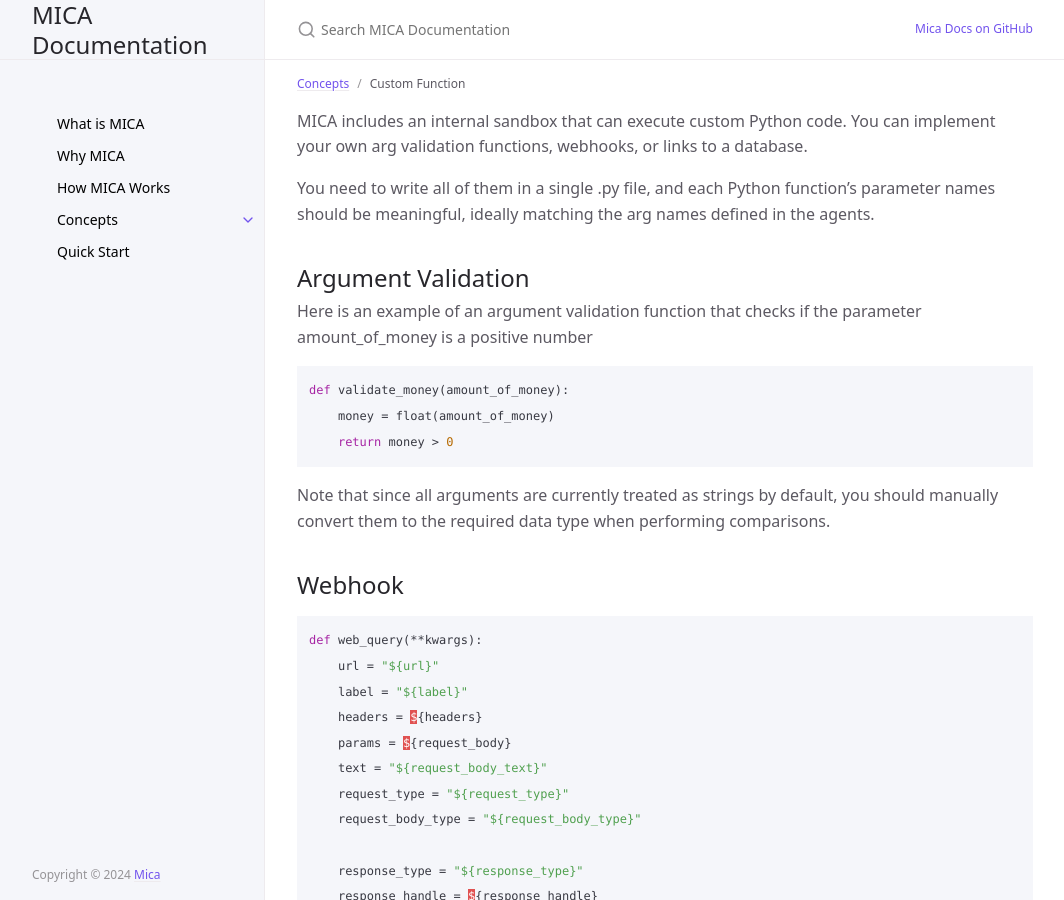
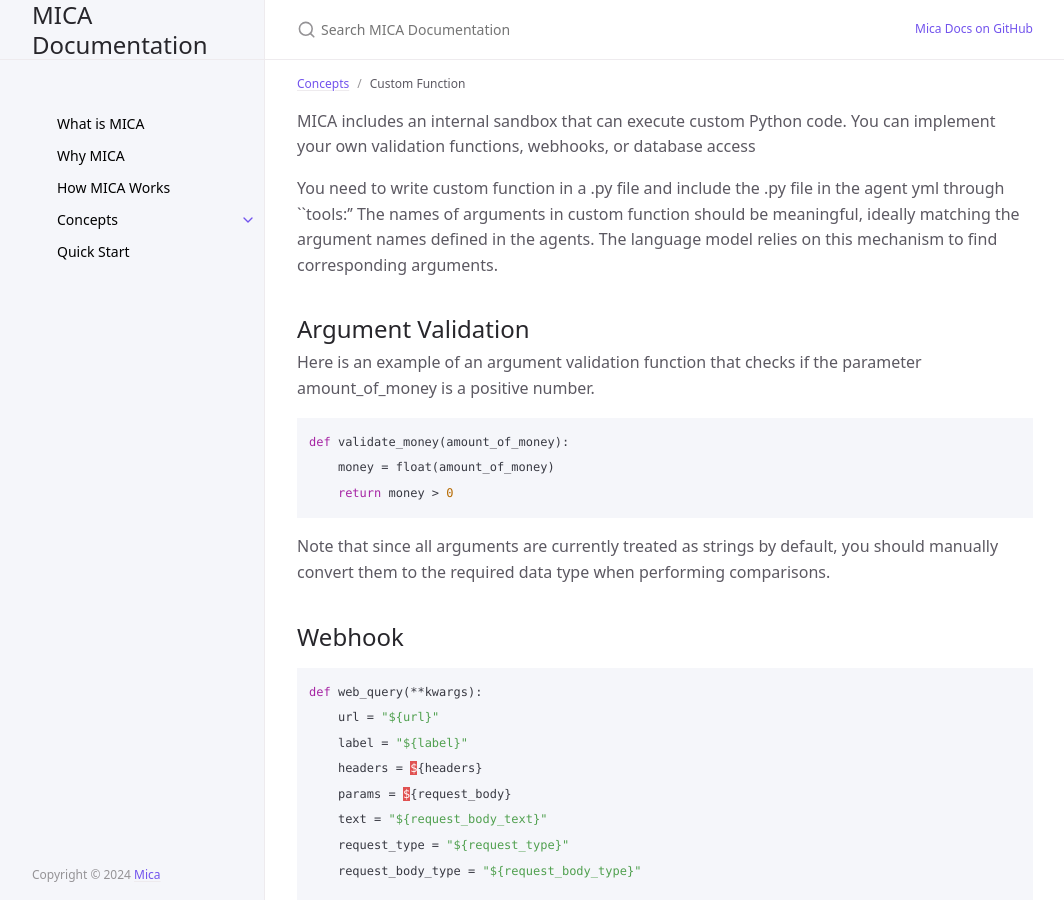
Before and after one commit to Mica-labs/Mica-labs.github.io, a Jekyll site: the page built from docs/concepts/script.md, in a window 1280 px wide and 900 px high. Shown: the whole window, without its empty margins (107-1171 px from the left). Built offline with Jekyll 4.4.1, drawn with Linux system fonts in a browser that asks for light colours; cached includes are drawn as plain includes.

Commit message:
Update script.md

````diff
--- a/docs/concepts/script.md
+++ b/docs/concepts/script.md
@@ -5,11 +5,12 @@ parent: Concepts
 nav_order: 2
 ---
 
-MICA includes an internal sandbox that can execute custom Python code. You can implement your own arg validation functions, webhooks, or links to a database.
+MICA includes an internal sandbox that can execute custom Python code. You can implement your own validation functions, webhooks, or database access
 
-You need to write all of them in a single .py file, and each Python function’s parameter names should be meaningful, ideally matching the arg names defined in the agents.
+You need to write custom function in a .py file and include the .py file in the agent yml through ``tools:'' The names of arguments in custom function should be meaningful, ideally matching the argument names defined in the agents. The language model relies on this mechanism to find corresponding arguments.
+
 ## Argument Validation
-Here is an example of an argument validation function that checks if the parameter amount_of_money is a positive number
+Here is an example of an argument validation function that checks if the parameter amount_of_money is a positive number.
 ```python
 def validate_money(amount_of_money):
     money = float(amount_of_money)
````
